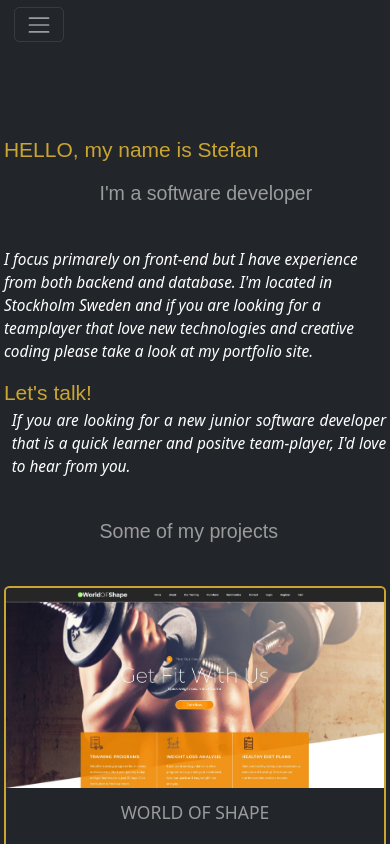
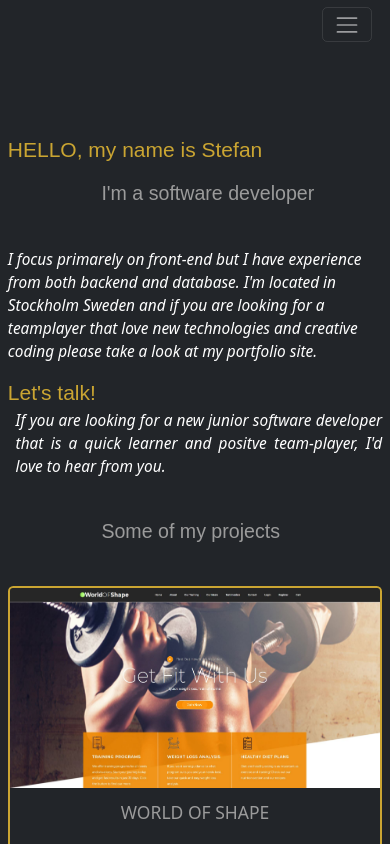
Before and after one commit to MrBrunotte/stefanbrunotteportfolio, a React (Create React App) app: page / in a window 390 px wide. Shown: the top 844 px of the page. Built offline with nearby package versions, Linux system fonts and the light colour scheme; a web font is replaced by a local one.

Commit message:
Hamburger menu to the right

```diff
--- a/src/components/navbar/myNavbar.css
+++ b/src/components/navbar/myNavbar.css
@@ -2,7 +2,7 @@
     background-color: #222529;
 }
 .navbar>.container-fluid {
-    justify-content: end;
+    justify-content: end !important;
 }
 .navbar-nav {
     text-align: end;
--- a/src/index.css
+++ b/src/index.css
@@ -13,7 +13,7 @@ html::-webkit-scrollbar-track {
 }
 body {
   margin: 0;
-  padding: 0 1vw;
+  padding: 0 2vw;
   background-color: #222529 !important;
   color: white !important;
   font-family: -apple-system, BlinkMacSystemFont, 'Segoe UI', 'Roboto', 'Oxygen',
```
